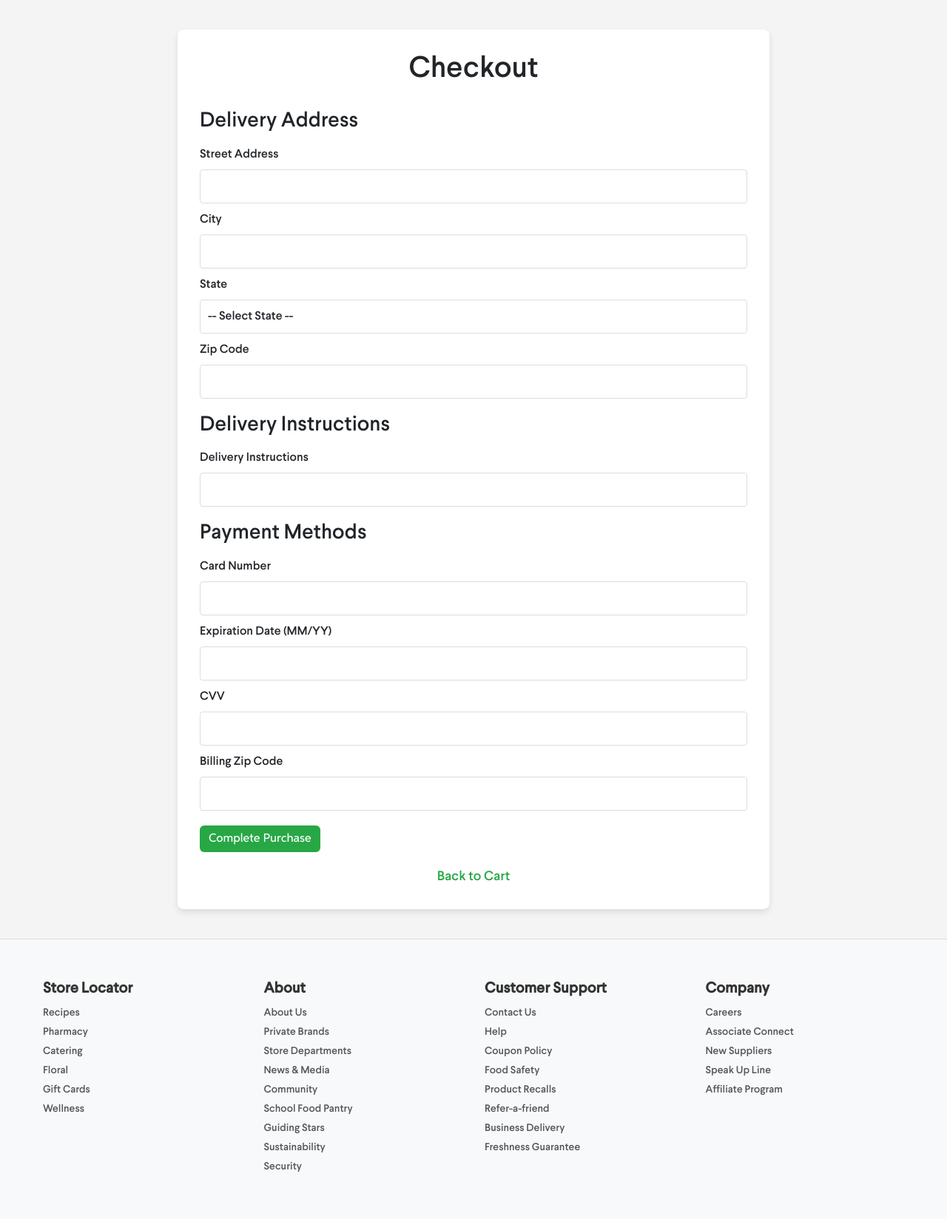
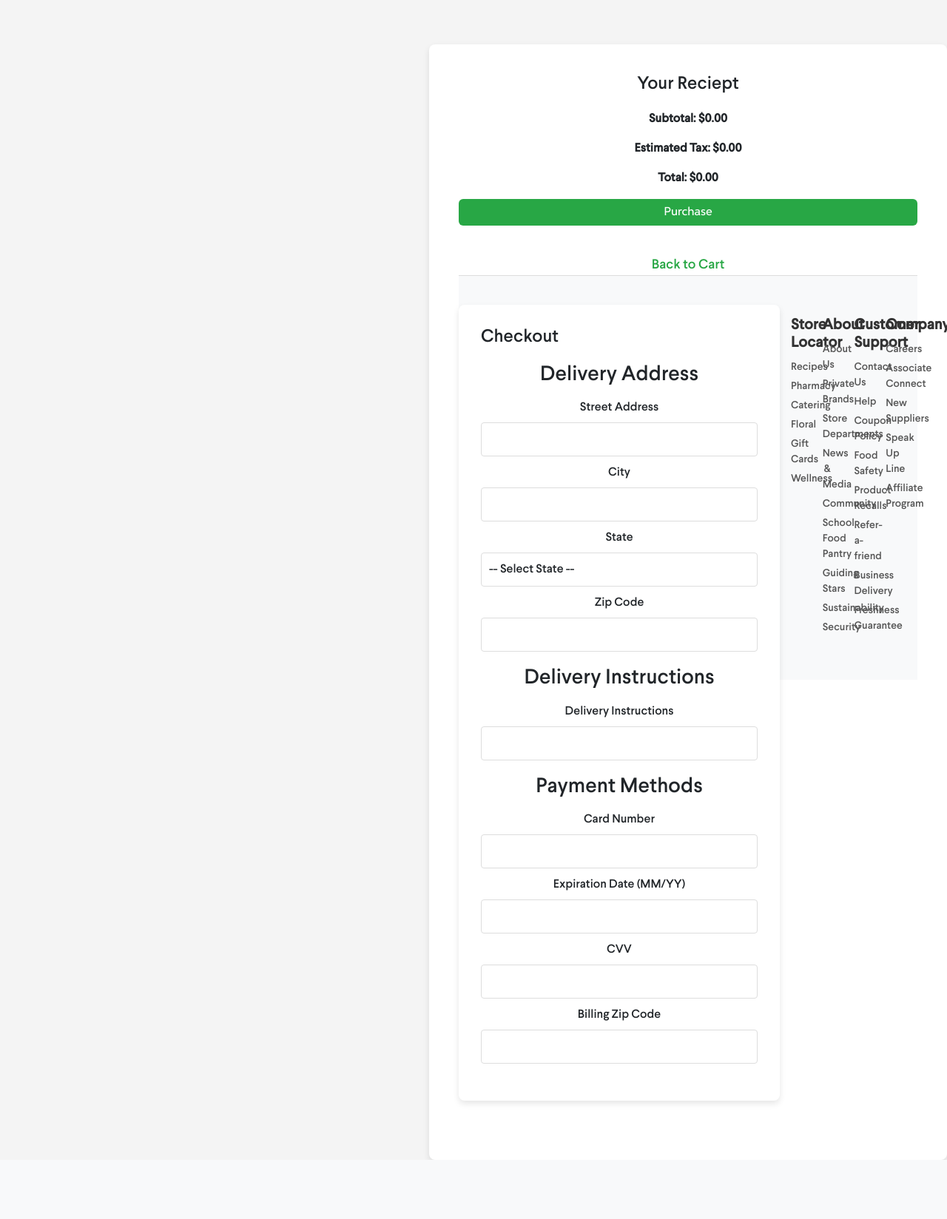
Before and after one commit to Sammedina523/Bag-and-Byte, a Flask app: template templates/checkout.html in a window 1280 px wide. Shown: the part 67-1715 px from the top of the page at 74% size. After the commit the page ends 1635 px from the top, so only its background shows below. Run offline with Flask 3, Linux system fonts and the light colour scheme; the template is opened without the code that fills it, so the values that code supplies are empty.

Commit message:
put the receipt back

```diff
--- a/templates/checkout.html
+++ b/templates/checkout.html
@@ -11,7 +11,7 @@
         .category-bar {
             background-color: #f8f9fa;
             padding: 10px 0;
-            text-align: center;
+            text-align: left;
             border-bottom: 1px solid #ddd;
         }
 
@@ -28,6 +28,7 @@
         }
 
         .checkout-form {
+            float:left;
             margin: 40px auto;
             width: 70%;
             max-width: 800px;
@@ -38,7 +39,7 @@
         }
 
         .checkout-form h1 {
-            text-align: center;
+            text-align: left;
             margin-bottom: 30px;
         }
 
@@ -84,6 +85,54 @@
         .back-to-cart a:hover {
             text-decoration: underline;
         }
+        .cart-container {
+            float: right;
+            text-align: center;
+            background-color: #fff;
+            padding: 40px;
+            border-radius: 8px;
+            box-shadow: 0 4px 8px rgba(0, 0, 0, 0.1);
+            width: 700px;
+            margin: 60px auto 0;
+        }
+
+        .cart-container h1 {
+            font-size: 24px;
+            margin-bottom: 20px;
+        }
+
+        .cart-item {
+            display: flex;
+            align-items: right;
+            justify-content: space-between;
+            margin: 10px 0;
+            font-size: 16px;
+        }
+
+        .cart-image {
+            width: 60px;
+            height: auto;
+            margin-right: 10px;
+        }
+
+        .cart-item-info {
+            flex-grow: 1;
+            text-align: left;
+        }
+
+        .cart-item input[type="number"] {
+            width: 60px;
+            text-align: center;
+        }
+
+        .cart-item .remove-button:hover {
+            text-decoration: underline;
+        }
+
+        .total-price, .tax-amount, .final-total {
+            font-weight: bold;
+            margin-top: 10px;
+        }
     </style>
 </head>
 <body>
@@ -102,13 +151,13 @@
             <div class="right-icons">
                 {% if session.get('user_id') %}
                     <!-- If user is logged in, show account and cart icons -->
-                    <a href="{{ url_for('account') }}" class="icon-spacing">
+                    <a href="{{ url_for('account') }}">
                         <i class="fas fa-user-circle"></i>
                     </a>
-                    <a href="{{ url_for('cart') }}" class="icon-spacing">
+                    <a href="{{ url_for('cart') }}">
                         <i class="fas fa-shopping-cart"></i>
                     </a>
-                    <a href="{{ url_for('orders') }}" class="icon-spacing"><i class="fas fa-box"></i></a>
+                    <a href="{{ url_for('orders') }}"><i class="fas fa-box"></i></a>
                 {% else %}
                     <!-- If user is not logged in, show login and signup buttons -->
                     <div class="login-signup">
@@ -129,12 +178,46 @@
         </div>
     </header>
 
+
+    <!-- Receipt Display -->
+
+    <div class="cart-container" id="cart-container">
+
+        <h1>Your Reciept</h1>
+
+        <div id="cart-items">
+            {% for item in cart %}
+                <div class="cart-item">
+                    <div class="cart-item-info">
+                        <span>{{ item['name'] }} - ${{ '%.2f' % item['price'] }}</span>
+                    </div>
+                </div>
+            {% endfor %}
+        </div>
+
+        {% set tax_rate = 0.0875 %}
+        {% set tax_amount = total_price * tax_rate %}
+        {% set final_total = total_price + tax_amount %}
+
+        <p class="total-price">Subtotal: ${{ '%.2f' % total_price }}</p>
+        <p class="tax-amount">Estimated Tax: ${{ '%.2f' % tax_amount }}</p>
+        <p class="final-total">Total: ${{ '%.2f' % final_total }}</p>
+
+        <a href="{{ url_for('profile') }}"><button class="btn btn-primary w-100">Purchase</button></a>
+        <div style="height: 20px;"></div>
+
+        <!-- Go Back to Cart Link -->
+        <div class="back-to-cart">
+            <a href="{{ url_for('cart') }}">Back to Cart</a>
+        </div>
+
     <!-- Main Checkout Form -->
     <main>
         <div class="checkout-form">
+
                 <h1>Checkout</h1>
 
-            <form action="{{ url_for('process_checkout') }}" method="POST">
+                <form action="{{ url_for('checkout') }}" method="POST">
                     <!-- Delivery Address -->
                     <div class="form-section">
                         <h3>Delivery Address</h3>
@@ -178,16 +261,11 @@
                         <label for="billing_zip" class="form-label">Billing Zip Code</label>
                         <input type="number" class="form-control" id="billing_zip" name="billing_zip" required>
                     </div>
+                </form>
+        </div>
 
-                <button type="submit" class="btn btn-primary">Complete Purchase</button>
-            </form>
-
-            <!-- Go Back to Cart Link -->
-            <div class="back-to-cart">
-                <a href="{{ url_for('cart') }}">Back to Cart</a>
-            </div>
-        </div>
     </main>
     {% include 'footer.html' %}
+    <div style="height: 20px;"></div>
 </body>
 </html>
```
Lines whose indentation alone changed are shown as unchanged.
